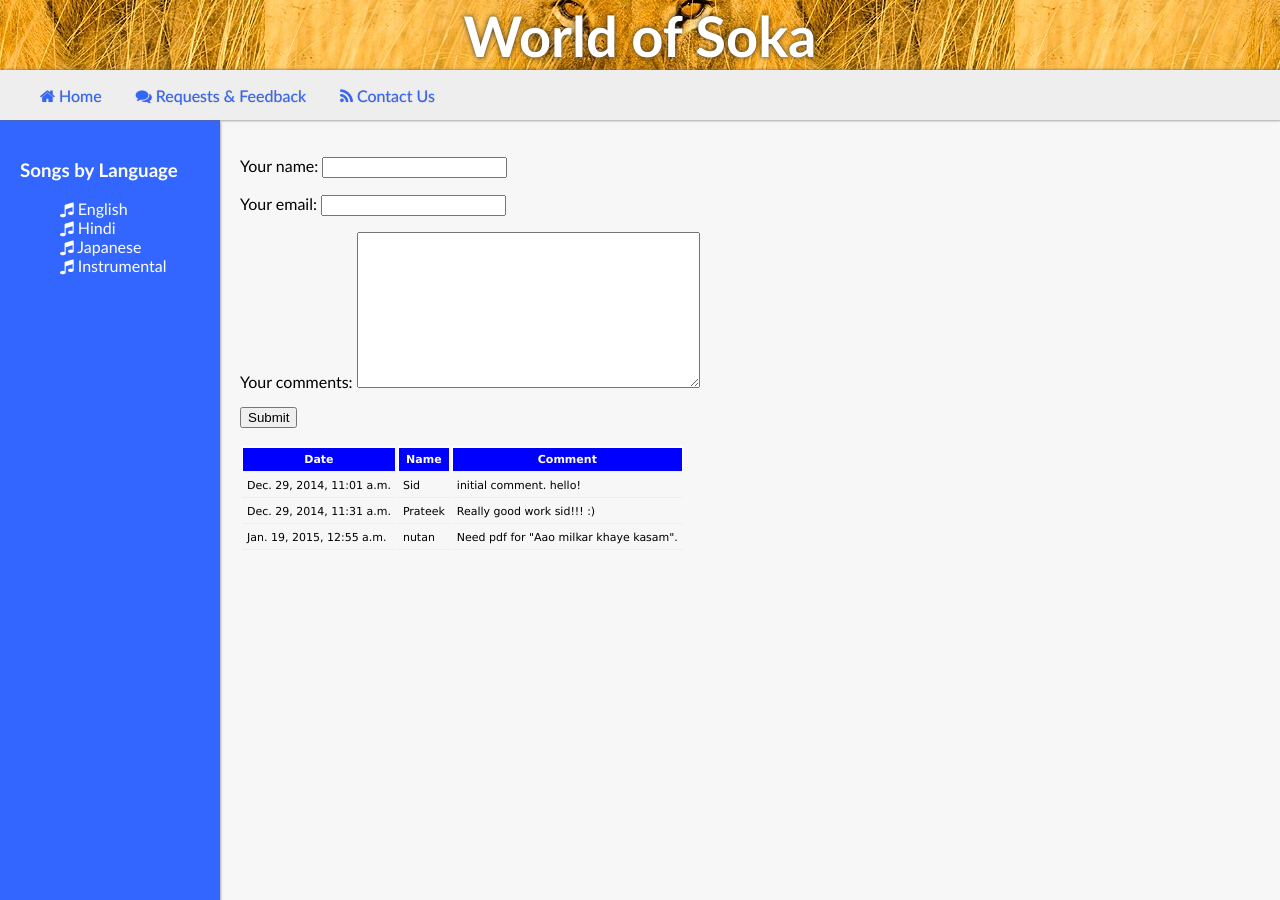
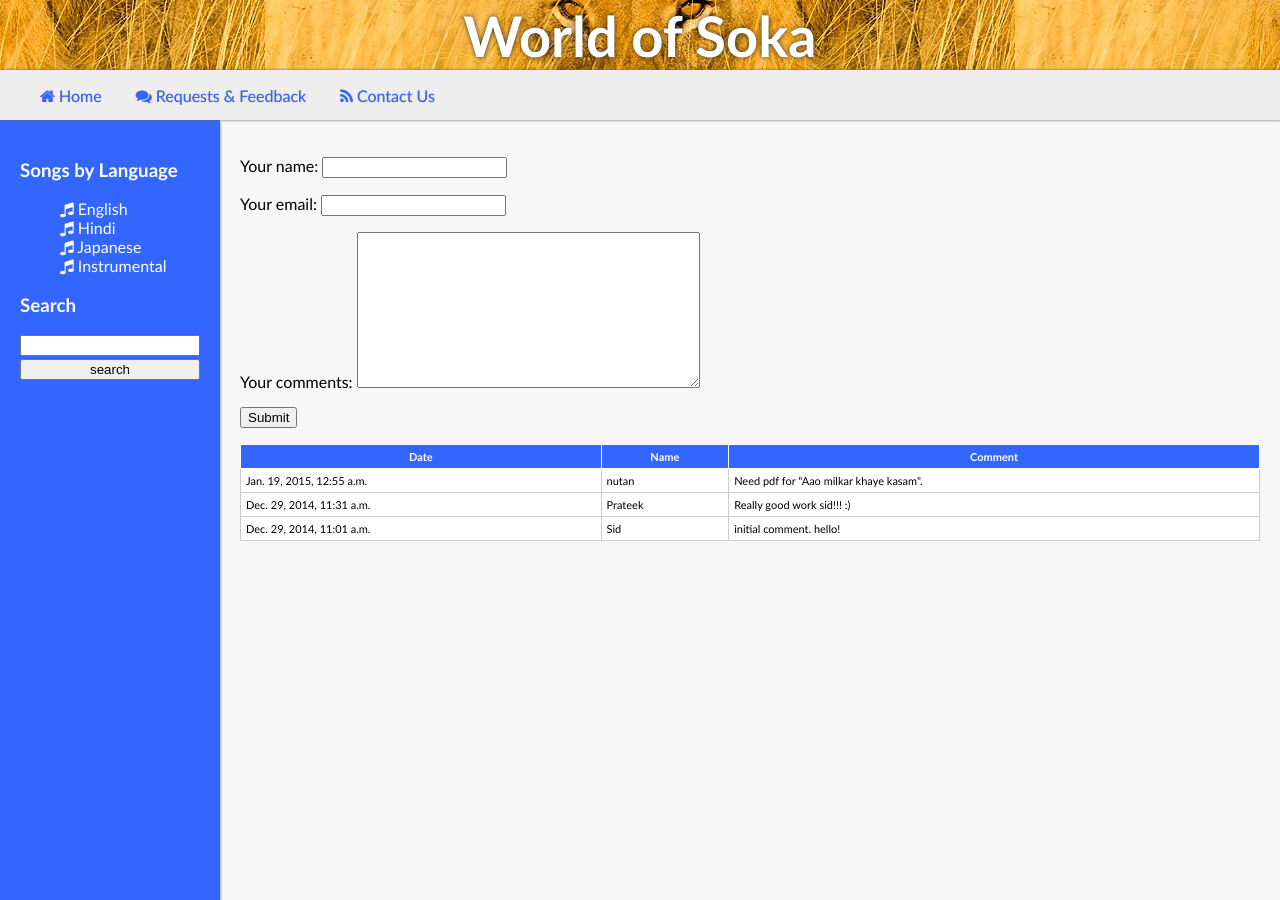
Before and after one commit to sidmanu/WorldOfSoka, a Django app: page /feedback/ in a window 1280 px wide. Run offline with Django 3.2, Linux system fonts and the light colour scheme; data comes from the database, SQL or seed files in the repository; both versions use the stored data as it was after the commit; some libraries are stand-ins or nearby versions.

Commit message:
added search functionality

```diff
--- a/feedback/views.py
+++ b/feedback/views.py
@@ -28,8 +28,8 @@ def send_email(comment):
 def add_form_feedback(form_data):
 	c = Comment(commentor_name=form_data['your_name'],
 			comment_text = form_data['your_comment'],
-			commentor_email = form_data['your_email'],
-			comment_date = timezone.now())
+			commentor_email = form_data['your_email'])
+	c.comment_date = timezone.now().strip()
 	send_email(c)
 	c.save()
 
@@ -47,7 +47,7 @@ def get_feedback(request):
 		""" first time an empty form is displayed"""
 		form = FeedbackForm()
 
-	comments = Comment.objects.all()
+	comments = Comment.objects.order_by('-comment_date')[:10]
 	context['feedback_form'] = form
 	context['comments'] = comments
 	return render(request, 'feedback/index.html', context)
--- a/songs/urls.py
+++ b/songs/urls.py
@@ -5,4 +5,5 @@ urlpatterns = patterns('',
 		url(r'^$', views.index, name='index'),
 		url(r'^download/(?P<song_id>\d+)/$', views.download, name='download'),
 		url(r'^lang/(?P<lang>.+)/$', views.lang, name='lang'),
+		url(r'^search/$', views.search, name='search'),
 	)
--- a/songs/views.py
+++ b/songs/views.py
@@ -48,3 +48,19 @@ def download(request, song_id):
 	except:
 		traceback.print_exc(file=sys.stdout)
 	return HttpResponse('Server Error!!!')
+
+def search(request):
+	context = get_sidebar_context()
+	if request.method == 'POST':
+		string = request.POST['search_string']
+	else:
+		string = "united sensei"
+	context['search_string'] = string
+	tokens = string.split()
+	songs = Song.objects.all()
+
+	for token in tokens:
+		songs = songs.filter(title__contains=token)
+
+	context['song_list'] = songs
+	return render(request, 'songs/search.html', context)
--- a/static/style.css
+++ b/static/style.css
@@ -146,24 +146,30 @@ body {
 	color:black;
 }
 
-#comments_table td, th {
+.comments_table {
 	font-size: 11px;
-	line-height: 13px;
-	border-bottom: 1px solid #EEE;
-	vertical-align: top;
 	padding: 5px;
-	font-family: "Lucida Grande",Verdana,Arial,sans-serif;
+	width:100%;
+	background-color:white;
+	border-collapse:collapse;
 }
 
-#comments_table th {
-	border-top:solid 2px;
-	border-right:solid 1px;
-	border-left:solid 1px;
-	background:blue;
-	color:white;
+.comments_table td {
+	white-space:nowrap;
+	overflow:hidden;
+	text-overflow:ellipsis;
+	padding:5px;
+	border:thin #CCC solid;
 }
 
-
+.comments_table th {
+	background:#3366FF;
+	color:white;
+	padding:5px;
+	border:thin white solid;
+}
+.comments_table tr {
+}
 #feedback_form {
 	color:black;
 }
@@ -178,3 +184,10 @@ a {
 a:hover {
   text-shadow:0px 0px 2px green;
 }
+
+
+
+#search_form input{
+	width:100%;
+	margin-bottom:3px;
+}
--- a/templates/feedback/index.html
+++ b/templates/feedback/index.html
@@ -12,9 +12,7 @@
 </form>
 
 
-
-
-<table id='comments_table'>
+<table class='comments_table'>
 <tr>
 	<th> Date </th>
 	<th> Name </th>
--- a/templates/songs/base.html
+++ b/templates/songs/base.html
@@ -38,6 +38,13 @@
 					{% endfor %}
 				</ul>
 
+				<h3> Search </h3>
+					<form id="search_form" action='/songs/search/' method="POST">
+					{% csrf_token %}
+					<input type="text" name="search_string">
+					<input type="submit" name="search" value="search">
+					</form>
+
 				{% endblock %}
 			</div>
 
```
Also changed, not shown: static/lyrics/be_brave.txt (added, +38 -0 lines), templates/songs/search.html (added, +13 -0 lines), db.sqlite3, static/lyrics/hahayo_lyrics.jpg (added), 10 other files.
